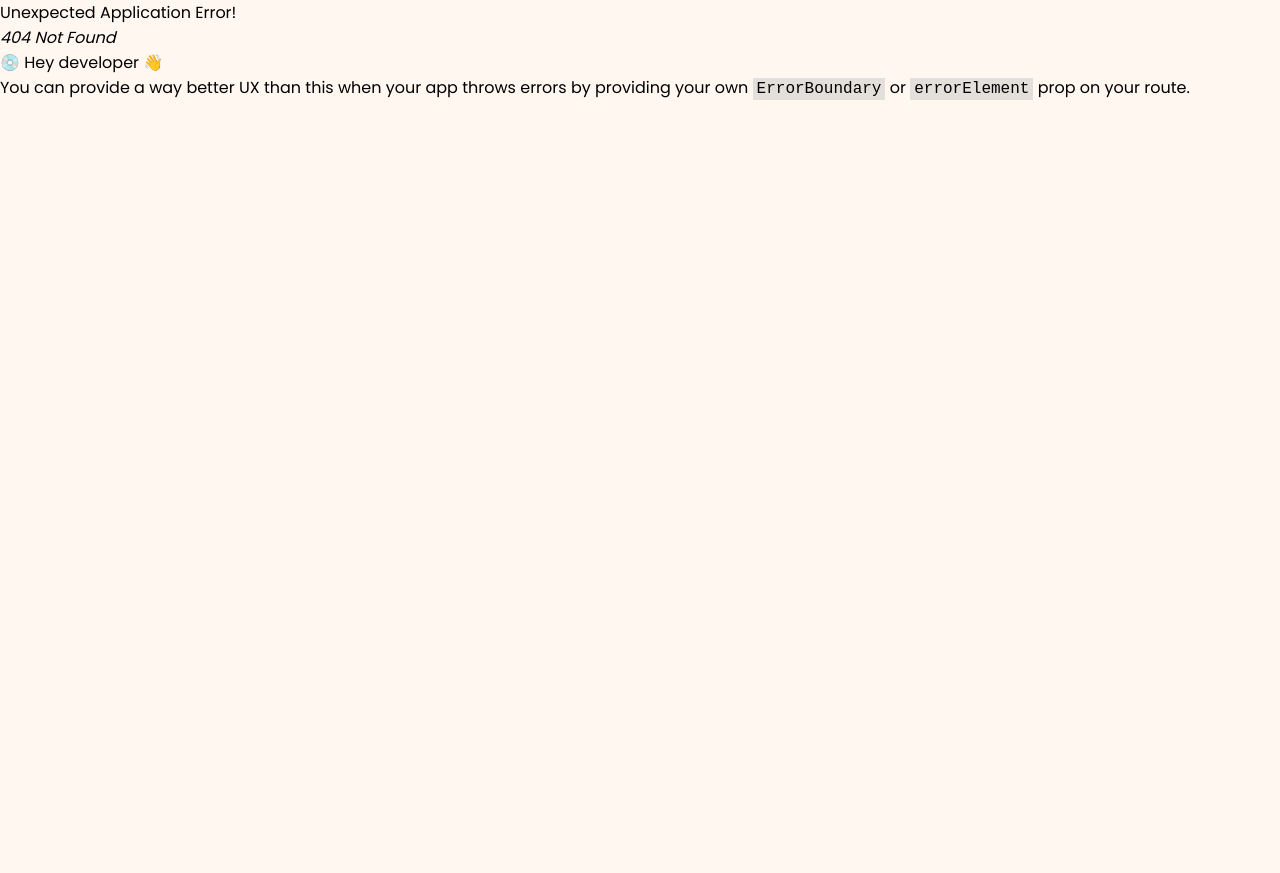
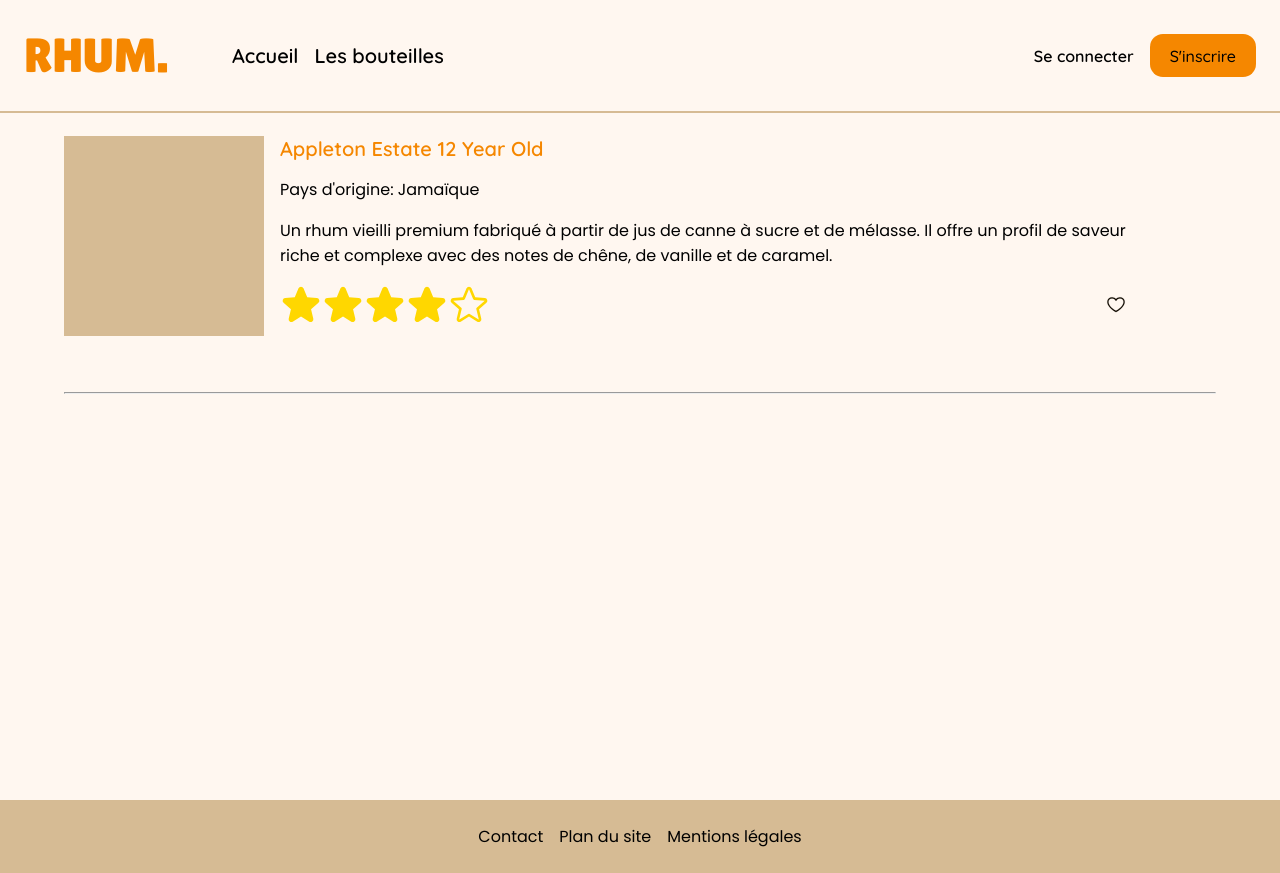
Before and after one commit to LoiseauB/rhum., a React (Vite) app: page /bottles/0 in a window 1280 px wide. Before the commit this address had no page. Before the commit the page ends 800 px from the top, so only its background shows below. Built offline with nearby package versions, Linux system fonts and the light colour scheme.

Commit message:
feat: bottle show page

```diff
--- a/src/pages/Bottles/BottleCard.tsx
+++ b/src/components/Bottles/BottleCard.tsx
@@ -1,7 +1,7 @@
 import { NavLink } from 'react-router-dom';
-import { Star } from '@phosphor-icons/react';
+import { Heart } from '@phosphor-icons/react';
 
-import Button from '../../components/common/Button';
+import Button from '../common/Button';
 
 type Props = {
   name: string;
@@ -21,7 +21,7 @@
       <p>{description}</p>
       <div className="flex w-full justify-end gap-2">
         <button>
-          <Star size={20} className="favorite" />
+          <Heart size={20} className="favorite" />
         </button>
         <Button asNavLink href={'/bottle/' + index}>
           Voir les détails
--- a/src/pages/Bottles/SearchBar.tsx
+++ b/src/components/Bottles/SearchBar.tsx
@@ -1,7 +1,7 @@
 import { useContext } from 'react';
 import { MagnifyingGlass } from '@phosphor-icons/react';
 
-import { SearchContext } from '.';
+import { SearchContext } from '../../pages/Bottles';
 
 import palmTreeUrl from '../../assets/images/tall-palmtree.png';
 
--- a/src/pages/Home/HomeHero.tsx
+++ b/src/components/Home/HomeHero.tsx
@@ -1,4 +1,4 @@
-import Button from '../../components/common/Button';
+import Button from '../common/Button';
 
 import barrelUrl from '../../assets/images/barrel.png';
 import palmTreeUrl from '../../assets/images/tall-palmtree.png';
--- /dev/null
+++ b/src/components/Note.tsx
@@ -0,0 +1,18 @@
+import { Star } from '@phosphor-icons/react';
+
+const Note = ({ note }: { note: number }) => {
+  const stars = [];
+  for (let i = 0; i < note; i++) {
+    stars.push(<Star weight="fill" size={42} color="gold" />);
+  }
+  for (let i = 0; i < 5 - note; i++) {
+    stars.push(<Star size={42} color="gold" />);
+  }
+  return (
+    <>
+      <div className="flex">{stars}</div>
+    </>
+  );
+};
+
+export default Note;
--- a/src/pages/Bottles/index.tsx
+++ b/src/pages/Bottles/index.tsx
@@ -1,9 +1,8 @@
 import { createContext, Dispatch, SetStateAction, useState } from 'react';
 
+import BottleCard from '../../components/Bottles/BottleCard';
+import SearchBar from '../../components/Bottles/SearchBar';
 import { rumBottles } from '../../config/bottles';
-
-import BottleCard from './BottleCard';
-import SearchBar from './SearchBar';
 export const SearchContext = createContext<Dispatch<SetStateAction<string>>>(
   () => {},
 );
--- /dev/null
+++ b/src/pages/Bottles/show.tsx
@@ -0,0 +1,36 @@
+import { useParams } from 'react-router-dom';
+import { Heart } from '@phosphor-icons/react';
+
+import Note from '../../components/Note';
+import { rumBottles } from '../../config/bottles';
+
+const BottleShow = () => {
+  const { id } = useParams();
+  const index = Number(id);
+  if (id && !isNaN(index)) {
+    const { name, description, country } = rumBottles[index];
+    const note = 4;
+    return (
+      <>
+        <section className="py-3 flex gap-2">
+          <div className="bg-secondary size-bottle" />
+          <div className="flex flex-col gap-2 size-bottle-text overflow-hidden">
+            <h1 className="text-nav text-primary">{name}</h1>
+            <p>Pays d'origine: {country}</p>
+            <p>{description}</p>
+            <div className="flex w-full justify-between gap-2">
+              <Note note={note} />
+              <button>
+                <Heart size={20} className="favorite" />
+              </button>
+            </div>
+          </div>
+        </section>
+        <hr className="my-4" />
+      </>
+    );
+  }
+  return <p>Oups cette bouteille n'existe pas...</p>;
+};
+
+export default BottleShow;
--- a/src/pages/Home/index.tsx
+++ b/src/pages/Home/index.tsx
@@ -1,6 +1,6 @@
 import { BeerBottle, MagnifyingGlass, PlusCircle } from '@phosphor-icons/react';
 
-import HomeHero from './HomeHero';
+import HomeHero from '../../components/Home/HomeHero';
 
 const HomePage = () => {
   return (
--- a/src/routes/Router.tsx
+++ b/src/routes/Router.tsx
@@ -2,6 +2,7 @@
 
 import App from '../App';
 import Bottles from '../pages/Bottles';
+import BottleShow from '../pages/Bottles/show';
 import HomePage from '../pages/Home';
 
 const router = createBrowserRouter([
@@ -17,6 +18,10 @@
         path: '/bottles',
         element: <Bottles />,
       },
+      {
+        path: '/bottles/:id',
+        element: <BottleShow />,
+      },
     ],
   },
 ]);
--- a/src/sass/index.sass
+++ b/src/sass/index.sass
@@ -23,6 +23,9 @@
     padding-top: 7rem
     padding-left: 4rem
     padding-right: 4rem
+
+button
+  cursor: pointer
 
 .bg
   &-primary
@@ -111,6 +114,23 @@
       margin-bottom: 2rem
     &-5
       margin-bottom: 2.5rem
+  &y
+    &-1
+      margin-bottom: 0.5rem
+      margin-top: 0.5rem
+    &-2
+      margin-bottom: 1rem
+      margin-top: 1rem
+    &-3
+      margin-bottom: 1.5rem
+      margin-top: 1.5rem
+    &-4
+      margin-bottom: 2rem
+      margin-top: 2rem
+    &-5
+      margin-bottom: 2.5rem
+      margin-top: 2.5rem
+
   &-no-x-main
     margin-left: -4rem
     margin-right: -4rem
```
